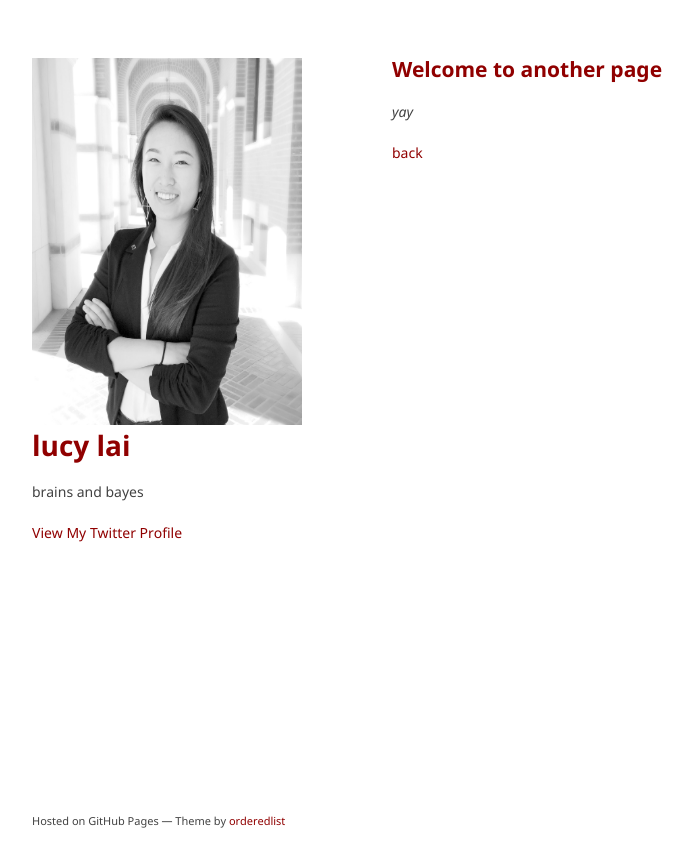
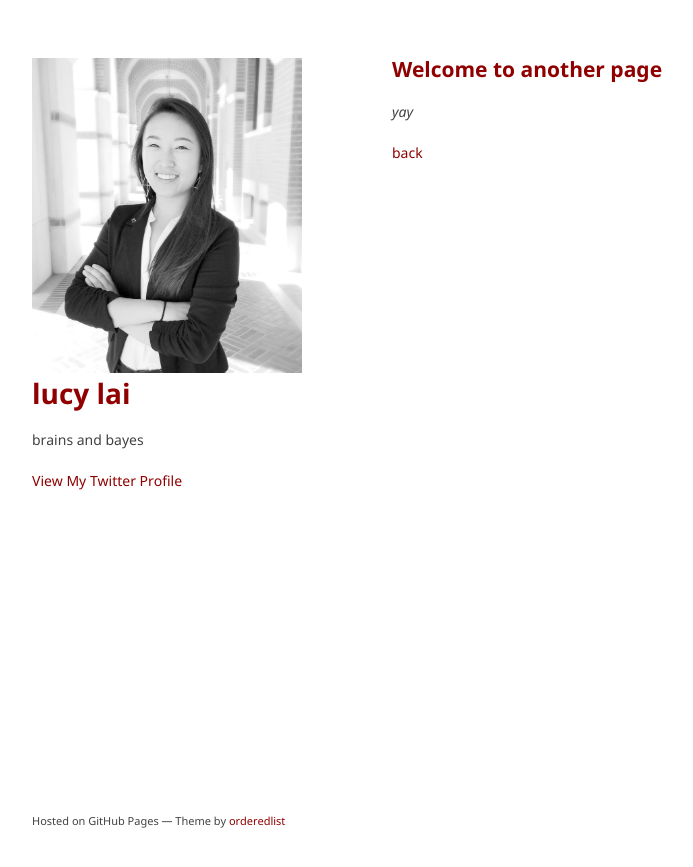
Before and after one commit to lucylai96/lucylai96.github.io, a Jekyll site: the page built from another-page.md, in a window 1280 px wide. Shown: the top 867 px of the page, without its empty margins (178-871 px from the left). Built offline with Jekyll 4.4.1, drawn with Linux system fonts in a browser that asks for light colours; our own code applies the rules of GitHub Pages for plain Markdown files.

Commit message:
Update default.html

```diff
--- a/_layouts/default.html
+++ b/_layouts/default.html
@@ -16,7 +16,7 @@
       <header>
 
         {% if site.logo %}
-          <img src="{{site.logo | relative_url}}" alt="Logo" width="300" height="367" />
+          <img src="{{site.logo | relative_url}}" alt="Logo"/>
         {% endif %}
         <h1><a href="{{ "/" | absolute_url }}">{{ site.title | default: site.github.repository_name }}</a></h1>
 
```
